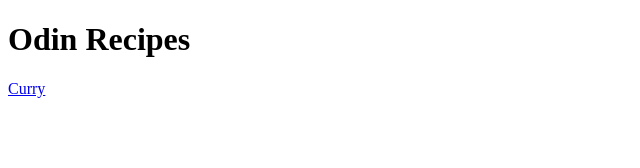
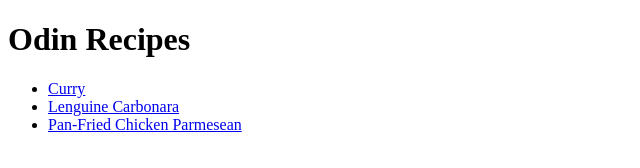
Before and after one commit to Aquifer1519/odin-recipes, a plain HTML site: page index.html in a window 1280 px wide. Shown: the whole page, without its empty margins (0-640 px from the left). Drawn offline with Linux system fonts and the light colour scheme.

Commit message:
add a list to index to curry and 2 more recipes created pages for carbonara and chicken parm recipes

```diff
--- a/index.html
+++ b/index.html
@@ -1,12 +1,22 @@
 <!DOCTYPE html>
 <html lang="en">
-<head>
-    <meta charset="UTF-8">
-    <meta name="viewport" content="width=device-width, initial-scale=1.0">
+  <head>
+    <meta charset="UTF-8" />
+    <meta name="viewport" content="width=device-width, initial-scale=1.0" />
     <title>Recipes</title>
-</head>
-<body>
+  </head>
+  <body>
     <h1>Odin Recipes</h1>
-    <a href="recipes/curry.html">Curry</a>
-</body>
+    <ul>
+      <li>
+        <a href="recipes/curry.html">Curry</a>
+      </li>
+      <li>
+        <a href="recipes/carbonara.html">Lenguine Carbonara</a>
+      </li>
+      <li>
+        <a href="recipes/chicken_parm.html">Pan-Fried Chicken Parmesean</a>
+      </li>
+    </ul>
+  </body>
 </html>
```
Also changed, not shown: recipes/carbonara.html (added, +11 -0 lines), recipes/chicken_parm.html (added, +11 -0 lines), 1 other file.
